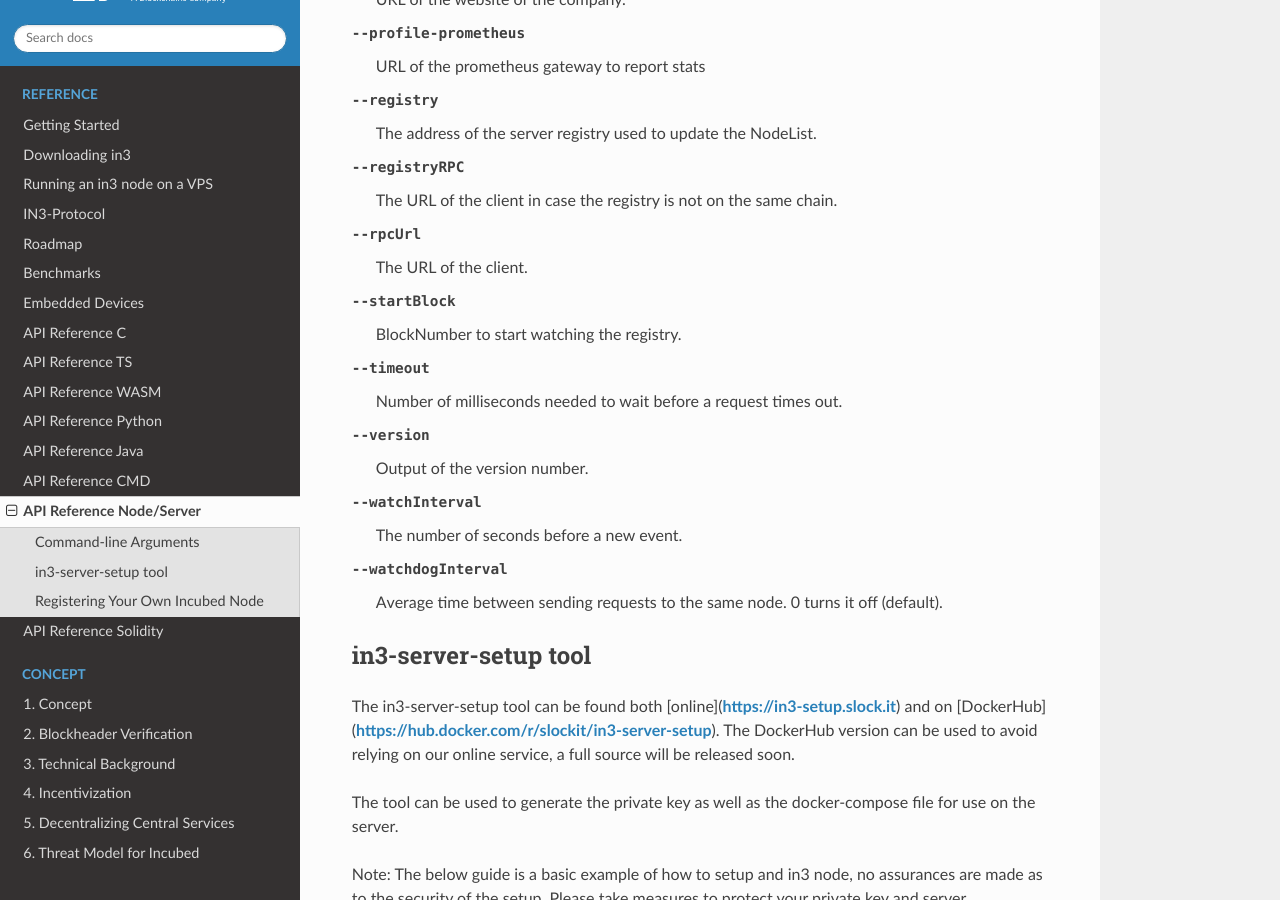
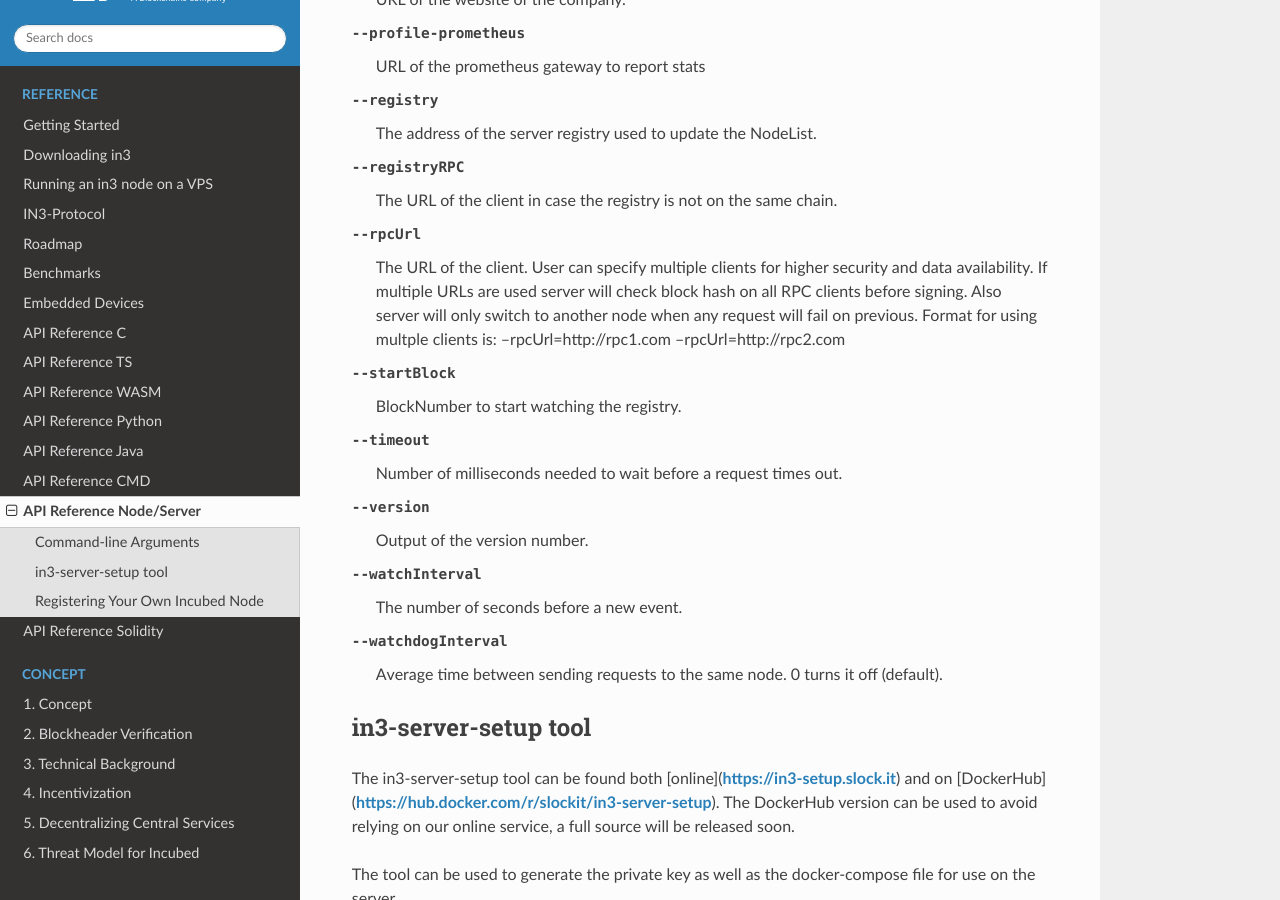
Before and after one commit to blockchainsllc/in3-docs, a Sphinx documentation site: the page built from docs/api-node-server.rst, in a window 1280 px wide and 900 px high, scrolled down 3051 px. Built offline with Sphinx 7.4.7 and the Read the Docs theme 2.0.0, drawn with Linux system fonts in a browser that asks for light colours.

Commit message:
multiple RPCs support

```diff
--- a/docs/api-node-server.rst
+++ b/docs/api-node-server.rst
@@ -54,7 +54,7 @@ Command-line Arguments
 --profile-prometheus                     URL of the prometheus gateway to report stats
 --registry                               The address of the server registry used to update the NodeList.
 --registryRPC                            The URL of the client in case the registry is not on the same chain.
---rpcUrl                                 The URL of the client.
+--rpcUrl                                 The URL of the client. User can specify multiple clients for higher security and data availability. If multiple URLs are used server will check block hash on all RPC clients before signing. Also server will only switch to another node when any request will fail on previous. Format for using multple clients is: --rpcUrl=http://rpc1.com --rpcUrl=http://rpc2.com
 --startBlock                             BlockNumber to start watching the registry.
 --timeout                                Number of milliseconds needed to wait before a request times out.
 --version                                Output of the version number.
```
